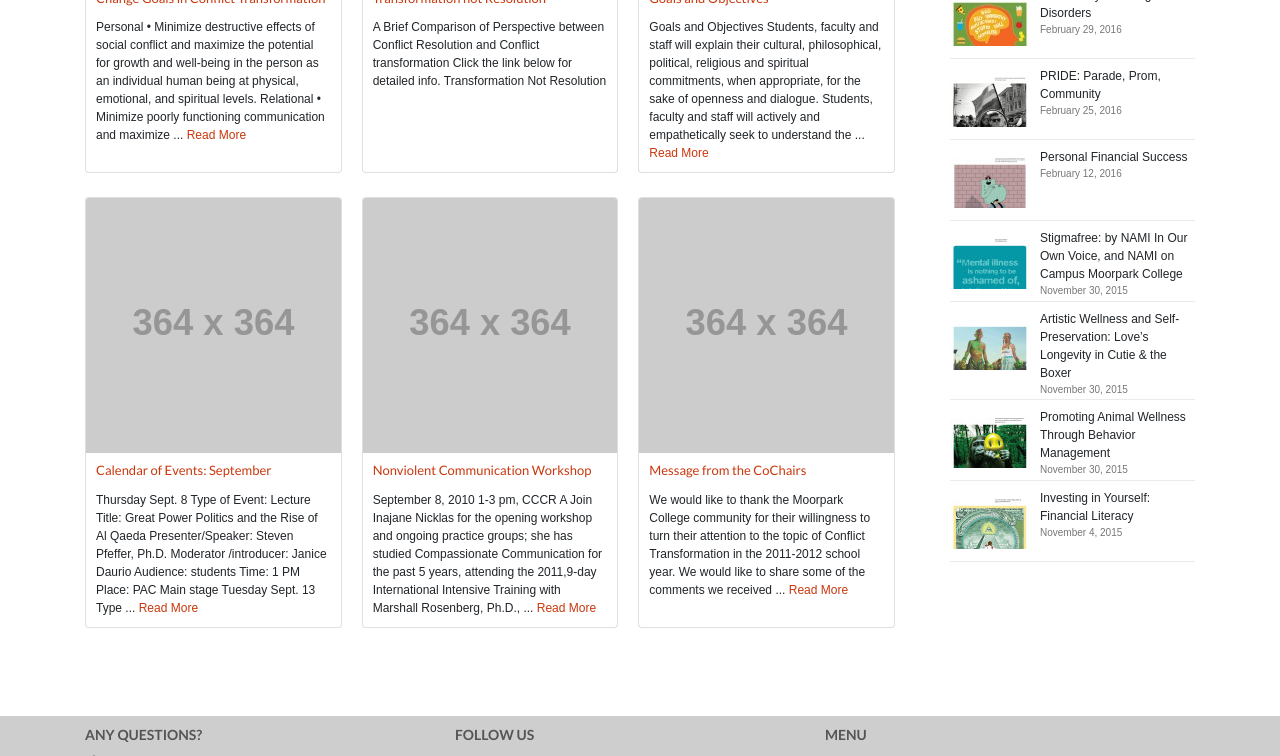
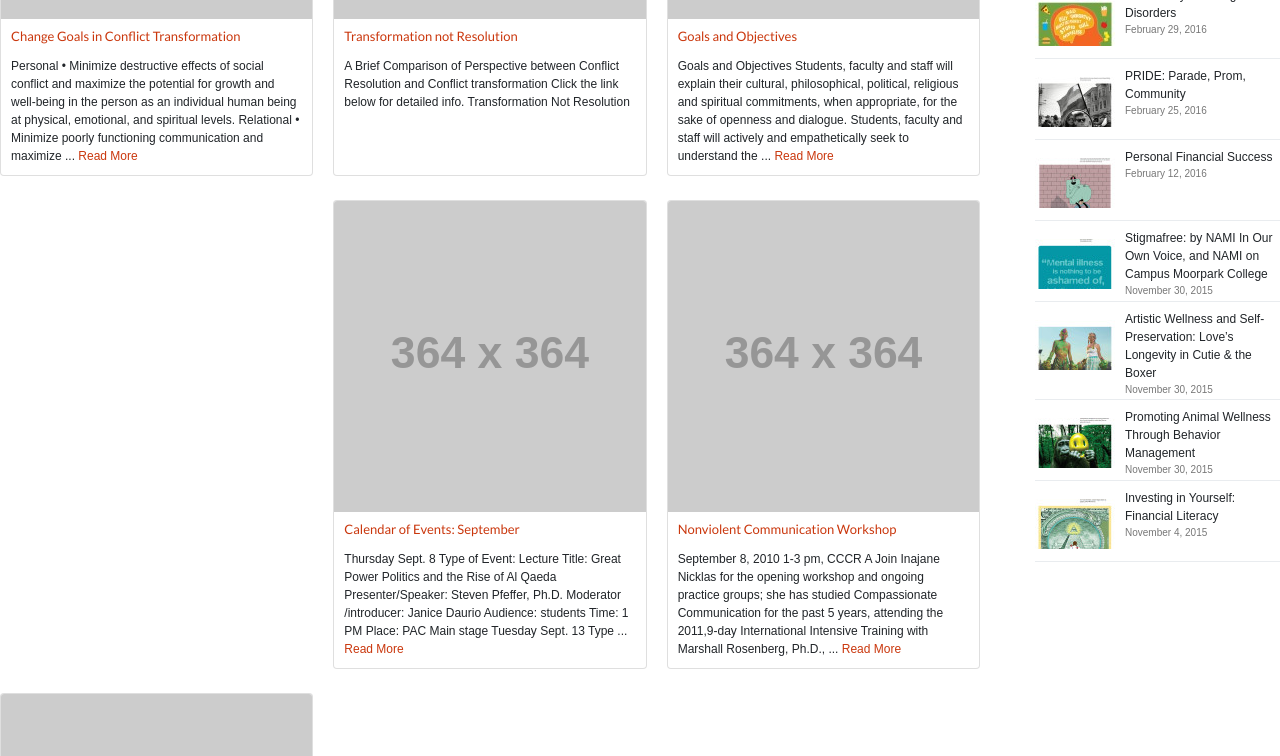
Before and after one commit to shanemcdo/mc-yearof, a plain HTML site: page archives/ConflictTransformation.html in a window 1280 px wide. Shown: the part 730-1486 px from the top of the page. Drawn offline with nearby package versions, Linux system fonts and the light colour scheme; files that its build step writes are made by us from their sources; placeholder pictures from the web are drawn by us; files whose address does not match are found by name.

Commit message:
added updated conflittransformation homepage

```diff
--- a/archives/ConflictTransformation.html
+++ b/archives/ConflictTransformation.html
@@ -5,7 +5,6 @@
     <!-- Required meta tags -->
     <meta charset="utf-8">
     <meta name="viewport" content="width=device-width, initial-scale=1, shrink-to-fit=no">
-    <base href=".." target="">
 
     <!-- Lato Font Family -->
     <link rel="preconnect" href="https://fonts.gstatic.com">
@@ -17,15 +16,8 @@
     <!-- navbar.css -->
     <link rel="stylesheet" href="./navbar.css">
 
-    <!-- footer.css -->
-    <link rel="stylesheet" href="./footer.css">
-
-    <!-- css for icons -->
-    <link href="https://use.fontawesome.com/releases/v5.0.4/css/all.css" rel="stylesheet">
-    <link rel="stylesheet" href="https://cdn.jsdelivr.net/npm/bootstrap-icons@1.4.1/font/bootstrap-icons.css">
-
     <!-- archives-template.css -->
-    <link rel="stylesheet" href="./archives/archives-template.css">
+    <link rel="stylesheet" href="./archives-template.css">
 
     <!-- js html loading -->
     <script src="./include_html.js" defer></script>
@@ -34,7 +26,6 @@
 
 <body>
     <div include-html="./header.html"></div>
-    <div class="container">
     <div class="page-header">
         <h1 class="entry-title">Conflict Transformation</h1>
         <p class="subtitle">2011-2012</p>
@@ -65,53 +56,66 @@
                             <div class="card mb-4">
                                 <img class="card-img-top img-fluid" src=" http://placehold.it/364x364?text=Image+Placeholder" alt="Card image cap">
                                 <div class="card-body">
-                                    <h4 class="card-title"><a href="#">Change Goals in Conflict Transformation</a></h4>
-                                    <p class="card-text">Personal • Minimize destructive effects of social conflict and maximize the potential for growth and well-being in the person as an individual human being at physical, emotional, and spiritual levels. Relational • Minimize poorly functioning communication and maximize ... <a href="#">Read More</a></p>
+                                    <h4 class="card-title"><a href="subpages/change-goals.html">Change Goals in Conflict Transformation</a></h4>
+                                    <p class="card-text">Personal • Minimize destructive effects of social conflict and maximize the potential for growth and well-being in the person as an individual human being at physical, emotional, and spiritual levels. Relational • Minimize poorly functioning communication and maximize ... <a href="subpages/change-goals.html">Read More</a></p>
                                 </div>
                             </div>
+                            <div class="w-100 d-none d-sm-block d-md-none"></div>
+                            <div class="w-100 d-none d-md-block d-lg-none"></div>
                             <div class="card mb-4">
                                 <img class="card-img-top img-fluid" src=" http://placehold.it/364x364?text=Image+Placeholder" alt="Card image cap">
                                 <div class="card-body">
-                                    <h4 class="card-title"><a href="#">Transformation not Resolution</a></h4>
+                                    <h4 class="card-title"><a href="subpages/transformation-not-resolution.html">Transformation not Resolution</a></h4>
                                     <p class="card-text">A Brief Comparison of Perspective between Conflict Resolution and Conflict transformation Click the link below for detailed info. Transformation Not Resolution</p>
                                 </div>
                             </div>
+                            <div class="w-100 d-none d-sm-block d-md-none"></div>
+                            <div class="w-100 d-none d-md-block d-lg-none"></div>
+                            <div class="w-100 d-none d-lg-block d-xl-none"></div>
                             <div class="card mb-4">
                                 <img class="card-img-top img-fluid" src=" http://placehold.it/364x364?text=Image+Placeholder" alt="Card image cap">
                                 <div class="card-body">
-                                    <h4 class="card-title"><a href="#">Goals and Objectives</a></h4>
-                                    <p class="card-text">Goals and Objectives Students, faculty and staff will explain their cultural, philosophical, political, religious and spiritual commitments, when appropriate, for the sake of openness and dialogue. Students, faculty and staff will actively and empathetically seek to understand the ... <a href="#">Read More</a></p>
+                                    <h4 class="card-title"><a href="subpages/goals-and-objectives.html">Goals and Objectives</a></h4>
+                                    <p class="card-text">Goals and Objectives Students, faculty and staff will explain their cultural, philosophical, political, religious and spiritual commitments, when appropriate, for the sake of openness and dialogue. Students, faculty and staff will actively and empathetically seek to understand the ... <a href="subpages/goals-and-objectives.html">Read More</a></p>
 
                                 </div>
                             </div>
+                            <div class="w-100 d-none d-sm-block d-md-none"></div>
+                            <div class="w-100 d-none d-md-block d-lg-none"></div>
+                            <div class="w-100 d-none d-xl-block"></div>
                             <div class="card mb-4">
                                 <img class="card-img-top img-fluid" src=" http://placehold.it/364x364?text=Image+Placeholder" alt="Card image cap">
                                 <div class="card-body">
-                                    <h4 class="card-title"><a href="#">Calendar of Events: September</a></h4>
-                                    <p class="card-text">Thursday Sept. 8 Type of Event: Lecture Title: Great Power Politics and the Rise of Al Qaeda Presenter/Speaker: Steven Pfeffer, Ph.D. Moderator /introducer: Janice Daurio Audience: students Time: 1 PM Place: PAC Main stage Tuesday Sept. 13 Type ... <a href="#">Read More</a></p>
+                                    <h4 class="card-title"><a href="subpages/calendar-of-events-september.html">Calendar of Events: September</a></h4>
+                                    <p class="card-text">Thursday Sept. 8 Type of Event: Lecture Title: Great Power Politics and the Rise of Al Qaeda Presenter/Speaker: Steven Pfeffer, Ph.D. Moderator /introducer: Janice Daurio Audience: students Time: 1 PM Place: PAC Main stage Tuesday Sept. 13 Type ... <a href="subpages/calendar-of-events-september.html">Read More</a></p>
                                 </div>
                             </div>
+                            <div class="w-100 d-none d-sm-block d-md-none"></div>
+                            <div class="w-100 d-none d-md-block d-lg-none"></div>
+                            <div class="w-100 d-none d-lg-block d-xl-none"></div>
                             <div class="card mb-4">
                                 <img class="card-img-top img-fluid" src=" http://placehold.it/364x364?text=Image+Placeholder" alt="Card image cap">
                                 <div class="card-body">
-                                    <h4 class="card-title"><a href="#">Nonviolent Communication Workshop</a></h4>
-                                    <p class="card-text">September 8, 2010 1-3 pm, CCCR A Join Inajane Nicklas for the opening workshop and ongoing practice groups; she has studied Compassionate Communication for the past 5 years, attending the 2011,9-day International Intensive Training with Marshall Rosenberg, Ph.D., ... <a href="#">Read More</a></p>
+                                    <h4 class="card-title"><a href="subpages/nonviolent-communication-workshop.html">Nonviolent Communication Workshop</a></h4>
+                                    <p class="card-text">September 8, 2010 1-3 pm, CCCR A Join Inajane Nicklas for the opening workshop and ongoing practice groups; she has studied Compassionate Communication for the past 5 years, attending the 2011,9-day International Intensive Training with Marshall Rosenberg, Ph.D., ... <a href="subpages/nonviolent-communication-workshop.html">Read More</a></p>
                                 </div>
                             </div>
+                            <div class="w-100 d-none d-sm-block d-md-none"></div>
+                            <div class="w-100 d-none d-md-block d-lg-none"></div>
                             <div class="card mb-4">
                                 <img class="card-img-top img-fluid" src="http://placehold.it/364x364?text=Image+Placeholder" alt="Card image cap">
                                 <div class="card-body">
-                                    <h4 class="card-title"><a href="#">Message from the CoChairs</a></h4>
-                                    <p class="card-text">We would like to thank the Moorpark College community for their willingness to turn their attention to the topic of Conflict Transformation in the 2011-2012 school year. We would like to share some of the comments we received ... <a href="#">Read More</a></p>
+                                    <h4 class="card-title"><a href="subpages/message-from-the-cochairs.html">Message from the CoChairs</a></h4>
+                                    <p class="card-text">We would like to thank the Moorpark College community for their willingness to turn their attention to the topic of Conflict Transformation in the 2011-2012 school year. We would like to share some of the comments we received ... <a href="subpages/message-from-the-cochairs.html">Read More</a></p>
                                 </div>
                             </div>
+                            <div class="w-100 d-none d-xl-block"></div>
                         </div>
                     </div>
                 </div>
             </div>
             <div include-html="./sidebar.html"></div>
         </div>
-    </div>
     </div>
     <div include-html="./footer.html"></div>
     <!-- Optional JavaScript -->
```
